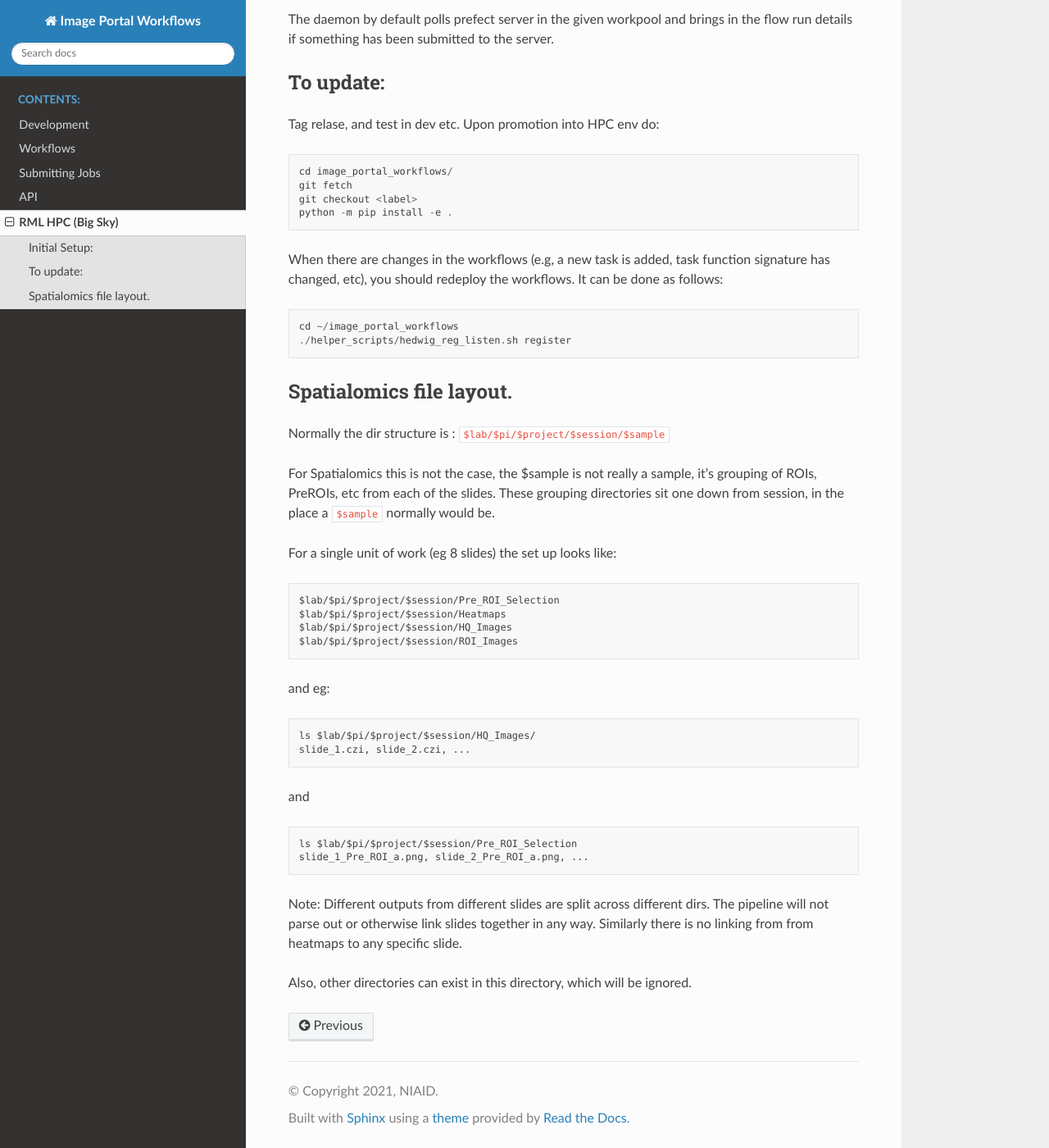
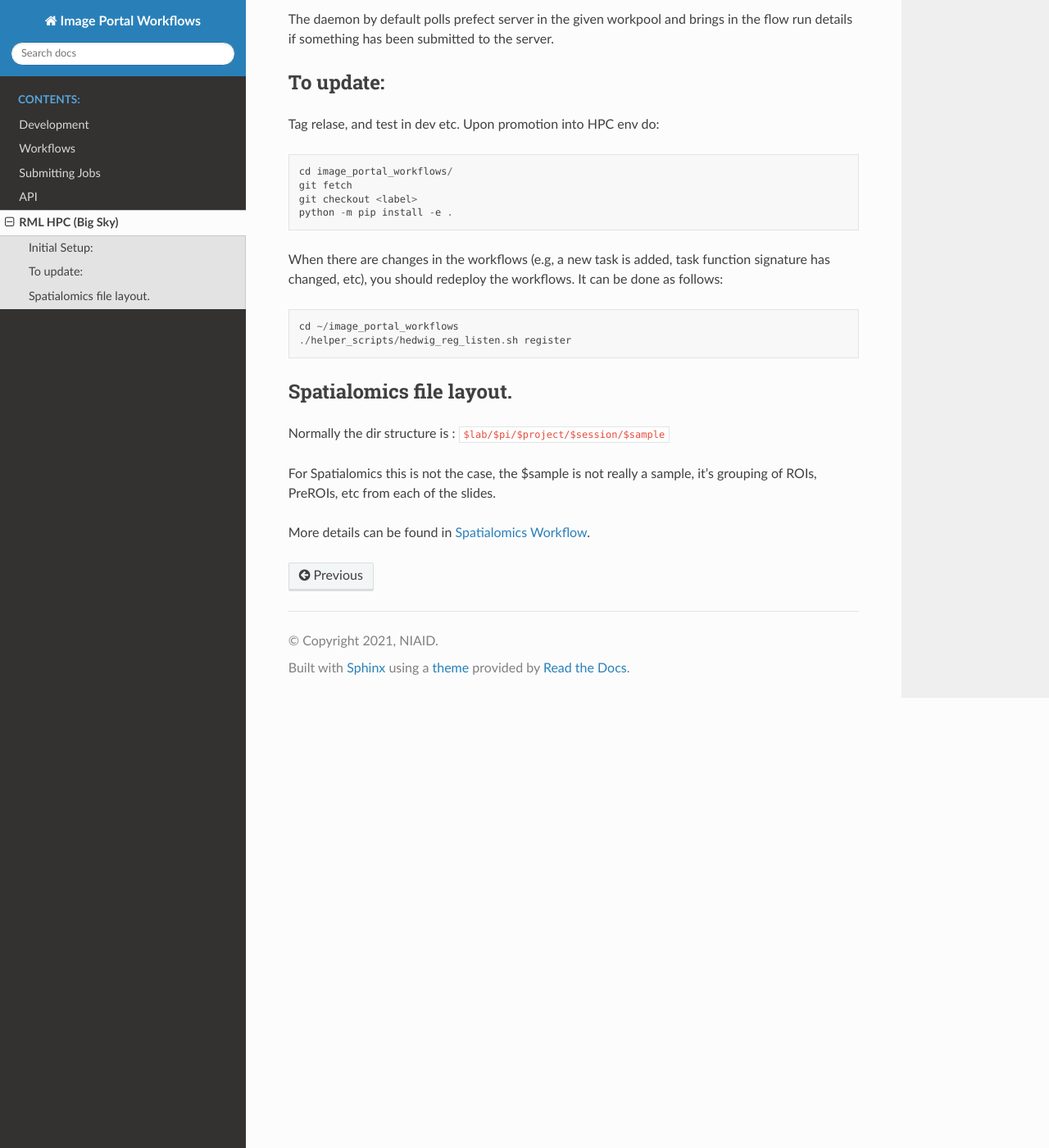
Before and after one commit to niaid/image_portal_workflows, a Sphinx documentation site: the page built from docs/source/hpc.rst, in a window 1280 px wide and 1400 px high, scrolled down 928 px. Shown: the whole window at 82% size. Built offline with Sphinx 7.4.7 and the Read the Docs theme 2.0.0, drawn with Linux system fonts in a browser that asks for light colours.

Commit message:
Update docs

```diff
--- a/docs/source/hpc.rst
+++ b/docs/source/hpc.rst
@@ -75,38 +75,6 @@ Spatialomics file layout.
 
 Normally the dir structure is : ``$lab/$pi/$project/$session/$sample``
 
-For Spatialomics this is not the case, the $sample is not really a sample, it's grouping of ROIs,
-PreROIs, etc from each of the slides.
-These grouping directories sit one down from session, in the place a ``$sample`` normally would be.
+For Spatialomics this is not the case, the $sample is not really a sample, it's grouping of ROIs, PreROIs, etc from each of the slides.
 
-For a single unit of work (eg 8 slides) the set up looks like:
-
-.. code-block::
-
-   $lab/$pi/$project/$session/Pre_ROI_Selection
-   $lab/$pi/$project/$session/Heatmaps
-   $lab/$pi/$project/$session/HQ_Images
-   $lab/$pi/$project/$session/ROI_Images
-
-
-and eg:
-
-.. code-block::
-
-   ls $lab/$pi/$project/$session/HQ_Images/
-   slide_1.czi, slide_2.czi, ...
-
-and
-
-.. code-block::
-
-   ls $lab/$pi/$project/$session/Pre_ROI_Selection
-   slide_1_Pre_ROI_a.png, slide_2_Pre_ROI_a.png, ...
-
-
-Note:
-Different outputs from different slides are split across different dirs.
-The pipeline will not parse out or otherwise link slides together in any way.
-Similarly there is no linking from from heatmaps to any specific slide.
-
-Also, other directories can exist in this directory, which will be ignored.
+More details can be found in :ref:`ref-workflow-spatial-omics`.
--- a/docs/source/neuroglancer.rst
+++ b/docs/source/neuroglancer.rst
@@ -5,5 +5,3 @@ neuroglancer module
    :members:
    :undoc-members:
    :show-inheritance:
-
-   .. autofunction:: gen_zarr(fp_in: FilePath, width: int, height: int, depth: int = None) -> Dict:
--- a/requirements.txt
+++ b/requirements.txt
@@ -11,4 +7,3 @@ distributed
 dask-jobqueue
 natsort
 pytools@https://github.com/niaid/tomojs-pytools/releases/download/v3.0b03/pytools-3.0b3-py3-none-any.whl
-pre-commit
```
Also changed, not shown: other parts of requirements.txt (+0 -4 lines), README.rst (+0 -10 lines), docs/source/development.rst (+10 -14 lines), docs/source/index.rst (+11 -1 lines), docs/source/workflows/brt.rst (renamed from docs/source/workflows.rst, +3 -8 lines), docs/source/workflows/index.rst (added, +13 -0 lines), docs/source/workflows/spatialomics.rst (added, +41 -0 lines), requirements-dev.txt (added, +10 -0 lines), docs/specifications/Asset.yaml (renamed from docs/source/Asset.yaml), docs/specifications/AssetType.yaml (renamed from docs/source/AssetType.yaml), docs/specifications/ImageSet.yaml (renamed from docs/source/ImageSet.yaml), docs/specifications/NeuroglancerMetadata.yaml (renamed from docs/source/NeuroglancerMetadata.yaml), docs/specifications/PipelineCallback.yaml (renamed from docs/source/PipelineCallback.yaml), docs/specifications/demo_callback.json (renamed from docs/source/demo_callback.json), 2 other files.
